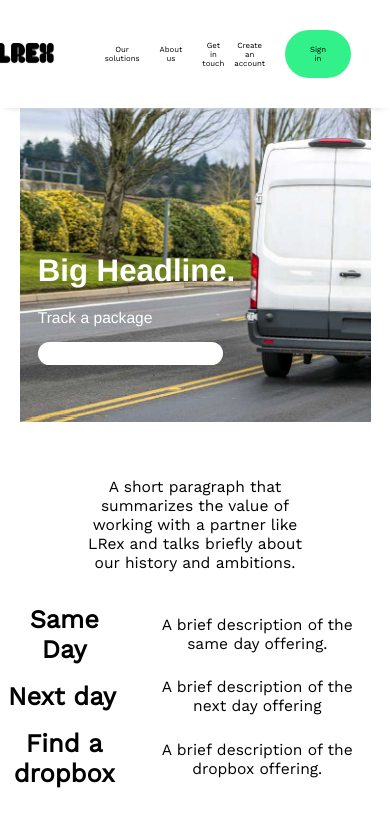
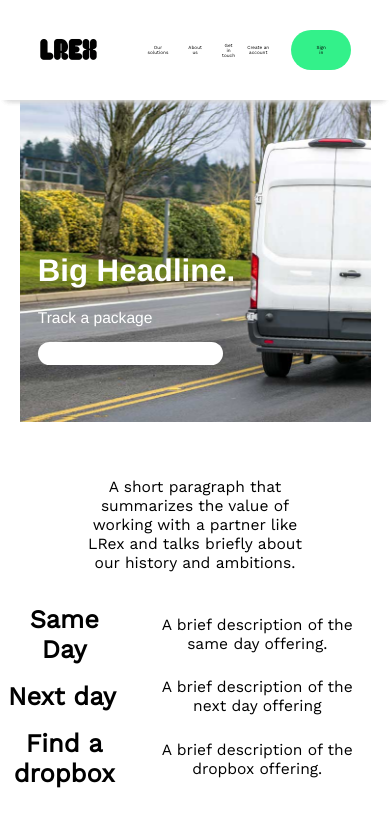
Before and after one commit to blakepreston/LREXTestSite, a Vue app: page / in a window 390 px wide. Shown: the top 822 px of the page. Built offline with nearby package versions, Linux system fonts and the light colour scheme.

Commit message:
Temporary nav bar font change

```diff
--- a/src/components/AboutUs.vue
+++ b/src/components/AboutUs.vue
@@ -179,7 +179,6 @@ html, body{
 }
 /* || Header Syles */
     .homepage{
-      display: none;
       position: fixed;
       top: 0;
       left: 0;
--- a/src/components/HomePage.vue
+++ b/src/components/HomePage.vue
@@ -544,14 +544,6 @@ html, body{
         margin-right: auto;
     }
 
-  header{
-    font-size: 2vw;
-  }
-
-  .button_signin{
-    font-size: 2vw;
-  }
-
 /**************************/
 /* || Shipment Tracking Syles */
   .track_package{
--- a/src/components/OurSolutions.vue
+++ b/src/components/OurSolutions.vue
@@ -129,7 +129,6 @@ html, body{
 }
 /* || Header Syles */
     .homepage{
-        display: none;
       position: fixed;
       top: 0;
       left: 0;
```
